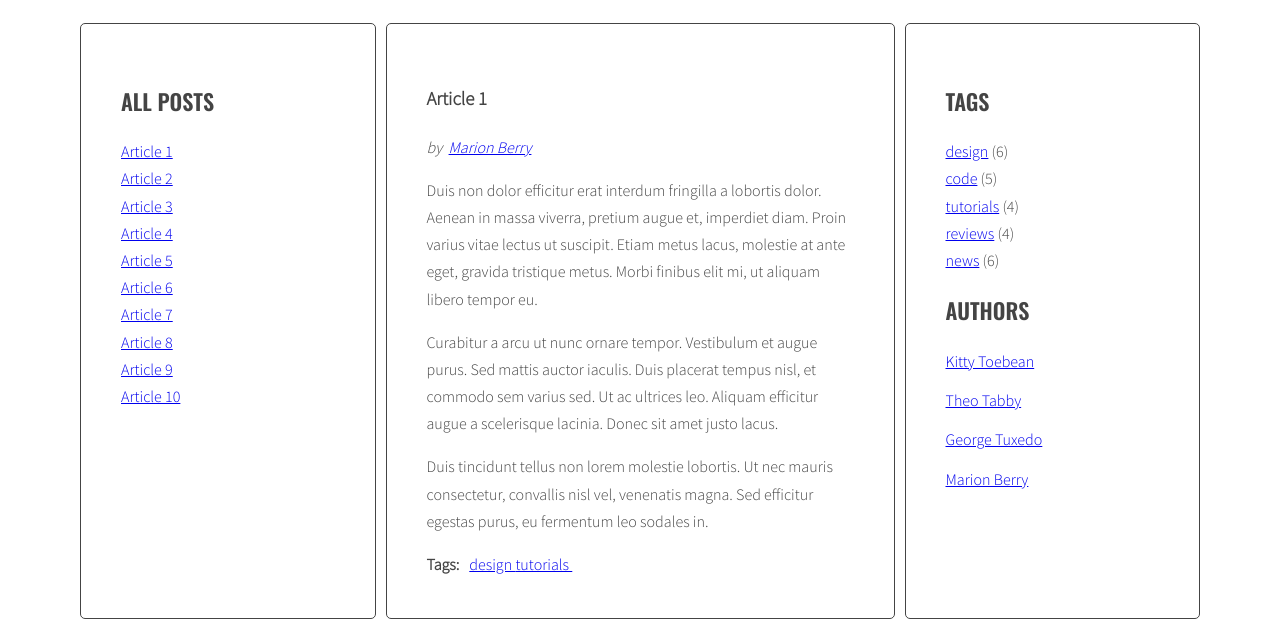
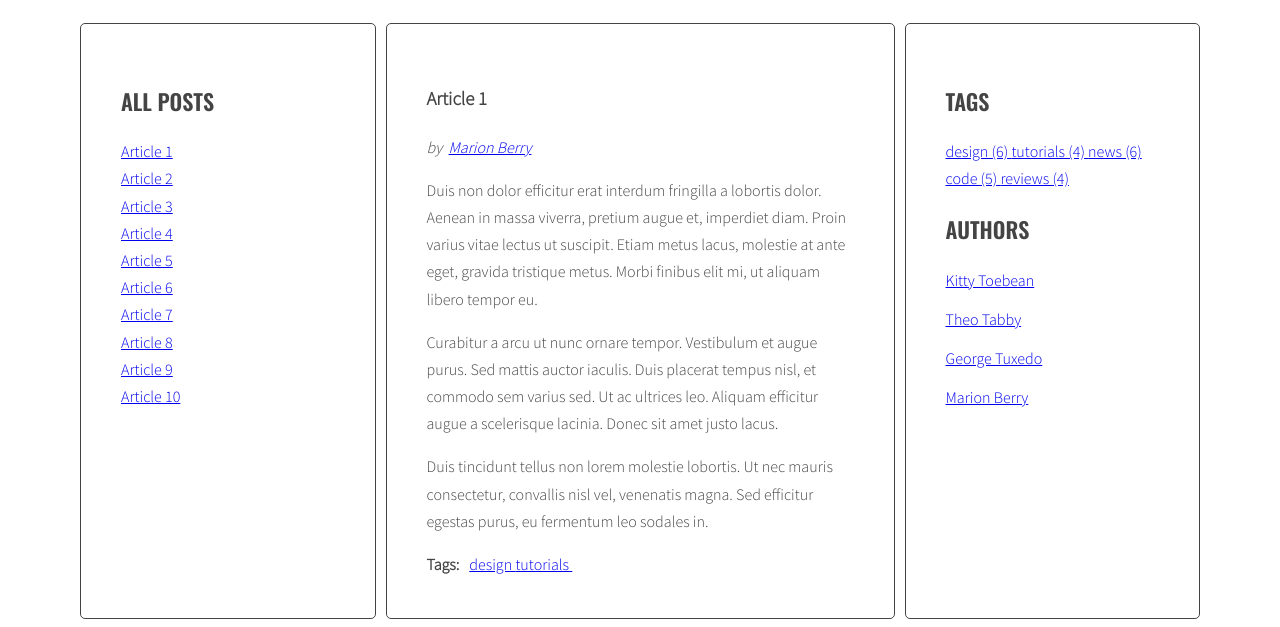
Before and after one commit to karolina-gus/javascript-blog, a website: page index.html in a window 1280 px wide. Shown: the part 220-847 px from the top of the page. Drawn offline with nearby package versions, Linux system fonts and the light colour scheme.

Commit message:
Add calculateTagsParams function

```diff
--- a/index.html
+++ b/index.html
@@ -190,11 +190,11 @@
             <aside class="sidebar">
               <h2 class="section-title">Tags</h2>
               <ul class="list tags">
-                <li><a href="#">design</a> <span>(6)</span></li>
+                <!-- <li><a href="#">design</a> <span>(6)</span></li>
                 <li><a href="#">code</a> <span>(5)</span></li>
                 <li><a href="#">tutorials</a> <span>(4)</span></li>
                 <li><a href="#">reviews</a> <span>(4)</span></li>
-                <li><a href="#">news</a> <span>(6)</span></li>
+                <li><a href="#">news</a> <span>(6)</span></li> -->
               </ul>
               <h2 class="section-title">Authors</h2>
               <ul class="list authors">
--- a/js/script.js
+++ b/js/script.js
@@ -8,8 +8,8 @@
   const titleClickHandler = function(event){
     event.preventDefault();
     const clickedElement = this;
-    console.log(event);
-    console.log('Link was clicked!');
+    //console.log(event);
+    //console.log('Link was clicked!');
 
     /* [done] remove class 'active' from all article links  */
 
@@ -22,7 +22,7 @@
     /* [done] add class 'active' to the clicked link */
 
     clickedElement.classList.add('active');
-    console.log('clickedElement:', clickedElement);
+    //console.log('clickedElement:', clickedElement);
 
     /* [done] remove class 'active' from all articles */
 
@@ -35,17 +35,17 @@
     /* [done] get 'href' attribute from the clicked link */
 
     const articleSelector = clickedElement.getAttribute('href');
-    console.log(articleSelector);
+    //console.log(articleSelector);
 
     /* [done] find the correct article using the selector (value of 'href' attribute) */
 
     const targetArticle = document.querySelector(articleSelector);
-    console.log(targetArticle);
+    //console.log(targetArticle);
 
     /* [done] add class 'active' to the correct article */
 
     targetArticle.classList.add('active');
-    console.log('targetArticle', targetArticle);
+    //console.log('targetArticle', targetArticle);
 
   };
 
@@ -53,11 +53,14 @@
     optTitleSelector = '.post-title',
     optTitleListSelector = '.titles',
     optArticleTagsSelector = '.post-tags .list',
-    optArticleAuthorSelector = '.post .post-author';
+    optTagsListSelector = '.tags.list',
+    optArticleAuthorSelector = '.post .post-author',
+    optCloudClassCount = '5',
+    optCloudClassPrefix = 'tag-size-';
 
 
   function generateTitleLinks(customSelector = ''){
-    console.log(customSelector);
+    //console.log(customSelector);
 
     /* [done] remove contents of titleList */
 
@@ -67,13 +70,13 @@
     /* [done] for each article */
 
     const articles = document.querySelectorAll(optArticleSelector + customSelector);
-    console.log(articles);
+    //console.log(articles);
     for(let article of articles) {
 
       /* [done] get the article id */
 
       const articleId = article.getAttribute('id');
-      console.log(articleId);
+      //console.log(articleId);
 
       /* [done] find the title element */
 
@@ -104,53 +107,99 @@
   }
 
   generateTitleLinks();
-  console.log(generateTitleLinks);
+  //console.log(generateTitleLinks);
+
+  const calculateTagsParams = function(tags) {
+    const params = {max: 0, min: 999999};
+    for(let tag in tags) {
+      console.log(tag + ' is used ' + tags[tag] + ' times');
+      if(tags[tag] > params.max){
+        params.max = tags[tag];
+      }
+      if(tags[tag] < params.min){
+        params.min = tags[tag];
+      }
+    }
+    return params;
+  };
 
   function generateTags(){
 
+    /* [NEW] create a new variable allTags with an empty object */
+    let allTags = {};
+    console.log('allTags:', allTags);
+
     /* [done] find all articles */
     const articles = document.querySelectorAll(optArticleSelector);
-    console.log('articles' , articles);
+    //console.log('articles' , articles);
 
     /* [done] START LOOP: for every article: */
     for(let article of articles) {
 
       /* [done] find tags wrapper */
       const titleList = article.querySelector(optArticleTagsSelector);
-      console.log('titleList:', titleList);
+      //console.log('titleList:', titleList);
 
       /* [done] make html variable with empty string */
       let html = '';
 
       /* [done] get tags from data-tags attribute */
       const articleTags = article.getAttribute('data-tags');
-      console.log(articleTags);
+      //console.log(articleTags);
 
       /* [done] split tags into array */
       const articleTagsArray = articleTags.split(' ');
-      console.log(articleTagsArray);
+      //console.log(articleTagsArray);
 
       /* START LOOP: for each tag */
       for(let tag of articleTagsArray) {
-        console.log(tag);
+        //console.log(tag);
 
         /* generate HTML of the link */
         const linkHTML = '<li><a href="#tag-' + tag +'">' + tag + '&nbsp' + '</a></li>';
-        console.log(linkHTML);
+        //console.log(linkHTML);
 
         /* add generated code to html variable */
         html = html + linkHTML;
-        console.log(html);
+        //console.log(html);
+
+        /* [NEW] check if this link is NOT already in allTags */
+        if(!allTags[tag]) {
+
+          /* [NEW] add tag to allTags object */
+          allTags[tag] = 1;
+        } else {
+          allTags[tag]++;
+        }
 
       /* END LOOP: for each tag */
       }
       /* insert HTML of all the links into the tags wrapper */
       titleList.innerHTML = html;
-      console.log(html);
+      //console.log(html);
 
       /* END LOOP: for every article: */
+    }
 
+    /* [NEW] find list of tags in right column */
+    const tagList = document.querySelector('.tags');
+
+    const tagsParams = calculateTagsParams(allTags);
+    console.log('tagsParams:', tagsParams);
+
+    /* [NEW] create variable for all links HTML code */
+    let allTagsHTML = '';
+
+    /* [NEW] START LOOP: for each tag in allTags: */
+    for(let tag in allTags) {
+      /* [NEW] generate code of a link and add it to allTagsHTML */
+      allTagsHTML +=  '<a href="#tag-' + tag +'">' +  tag + ' (' + allTags[tag] + ') ' + ' </a>';
+      console.log('allTagsHTML:', allTagsHTML);
     }
+    /* [NEW] END LOOP: for each tag in allTags: */
+
+    /*[NEW] add HTML from allTagsHTML to tagList */
+    tagList.innerHTML = allTagsHTML;
   }
 
   generateTags();
@@ -165,15 +214,15 @@
 
     /* make a new constant "href" and read the attribute "href" of the clicked element */
     const href = clickedElement.getAttribute('href');
-    console.log(href);
+    //console.log(href);
 
     /* make a new constant "tag" and extract tag from the "href" constant */
     const tag = href.replace('#tag-', '');
-    console.log(tag);
+    //console.log(tag);
 
     /* find all tag links with class active */
     const activeTags = document.querySelectorAll('a.active[href^="#tag-"]');
-    console.log(activeTags);
+    //console.log(activeTags);
 
     /* START LOOP: for each active tag link */
     for(let activeTag of activeTags){
@@ -187,14 +236,14 @@
 
     /* find all tag links with "href" attribute equal to the "href" constant */
     const tagLinks = document.querySelectorAll(href);
-    console.log(tagLinks);
+    //console.log(tagLinks);
 
     /* START LOOP: for each found tag link */
     for (let tagLink of tagLinks){
 
       /* add class active */
       tagLink.classList.add('active');
-      console.log(tagLink);
+      //console.log(tagLink);
 
     /* END LOOP: for each found tag link */
     }
@@ -204,11 +253,11 @@
   }
 
   function addClickListenersToTags(){
-    console.log(addClickListenersToTags);
+    //console.log(addClickListenersToTags);
 
     /* find all links to tags */
     const links = document.querySelectorAll('.post-tags a[href^="#tag-"]');
-    console.log (links);
+    //console.log (links);
 
     /* START LOOP: for each link */
     for(let link of links) {
@@ -227,25 +276,25 @@
 
     /* find all articles */
     const articles = document.querySelectorAll(optArticleSelector);
-    console.log(articles);
+    //console.log(articles);
 
     /* START LOOP: for every article: */
     for(let article of articles) {
 
       /* find author wrapper */
       const titleList = article.querySelector(optArticleAuthorSelector);
-      console.log(titleList);
+      //console.log(titleList);
 
       /* make html variable with empty string */
       let html = '';
 
       /* get author from data-author attribute */
       const author = article.getAttribute('data-author');
-      console.log(author);
+      //console.log(author);
 
       /*create HTML of the link*/
       const linkHTML = 'by  &nbsp' + '<a href="#author-' + author +'">' + author + '</a>';
-      console.log(linkHTML);
+      //console.log(linkHTML);
 
       /* insert HTML of all the links into the author wrapper */
       titleList.innerHTML = html + linkHTML;
@@ -268,15 +317,15 @@
 
     /* make a new constant "href" and read the attribute "href" of the clicked element */
     const href = clickedElement.getAttribute('href');
-    console.log(href);
+    //console.log(href);
 
     /* make a new constant "author" and extract tag from the "href" constant */
     const author = href.replace('#author-', '');
-    console.log(author);
+    //console.log(author);
 
     /* find all author links with class active */
     const activeAuthors = document.querySelectorAll('a[href="' + href + '"]');
-    console.log(activeAuthors);
+    //console.log(activeAuthors);
 
     /* START LOOP: for each active tag link */
     for(let activeAuthor of activeAuthors) {
@@ -289,7 +338,7 @@
 
     /* find all author links with "href" attribute equal to the "href" constant */
     const authorLinks = document.querySelectorAll('href');
-    console.log(authorLinks);
+    //console.log(authorLinks);
 
     /* START LOOP: for each found tag link */
     for(let authorLink of authorLinks) {
@@ -308,7 +357,7 @@
   function addClickListenersToAuthors() {
     /* find all links to authors */
     const links = document.querySelectorAll('.post-author a');
-    console.log(links);
+    //console.log(links);
 
     /* START LOOP: for each link */
     for(let link of links) {
```
